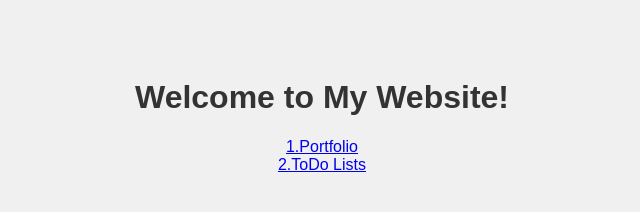
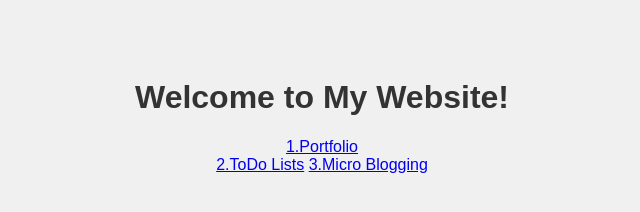
Before and after one commit to Ushadevi202/ushadevi202, a plain HTML site: page index.html in a window 1280 px wide. Shown: the whole page, without its empty margins (318-958 px from the left). Drawn offline with Linux system fonts and the light colour scheme.

Commit message:
Update index.html

```diff
--- a/index.html
+++ b/index.html
@@ -22,5 +22,6 @@
     <h1>Welcome to My Website!</h1>
     <a href="Ex1/port.html">1.Portfolio</a><br>
     <a href="Ex2/index.html">2.ToDo Lists</a>
+    <a href="Ex3/server.js">3.Micro Blogging</a>
 </body>
 </html>
```
